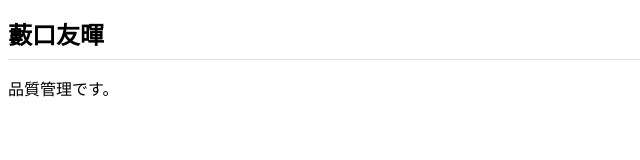
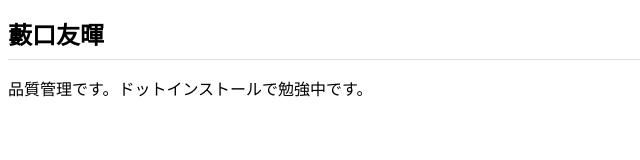
Before and after one commit to yabu89/yabu89.github.io, a plain HTML site: page index.html in a window 1280 px wide. Shown: the whole page, without its empty margins (0-640 px from the left). Drawn offline with Linux system fonts and the light colour scheme.

Commit message:
Add files via upload

```diff
--- a/index.html
+++ b/index.html
@@ -7,6 +7,6 @@
 	</head>
 	<body>
 		<h1>藪口友暉</h1>
-		<p>品質管理です。</p>
+		<p>品質管理です。ドットインストールで勉強中です。</p>
 	</body>
 </html>
```
